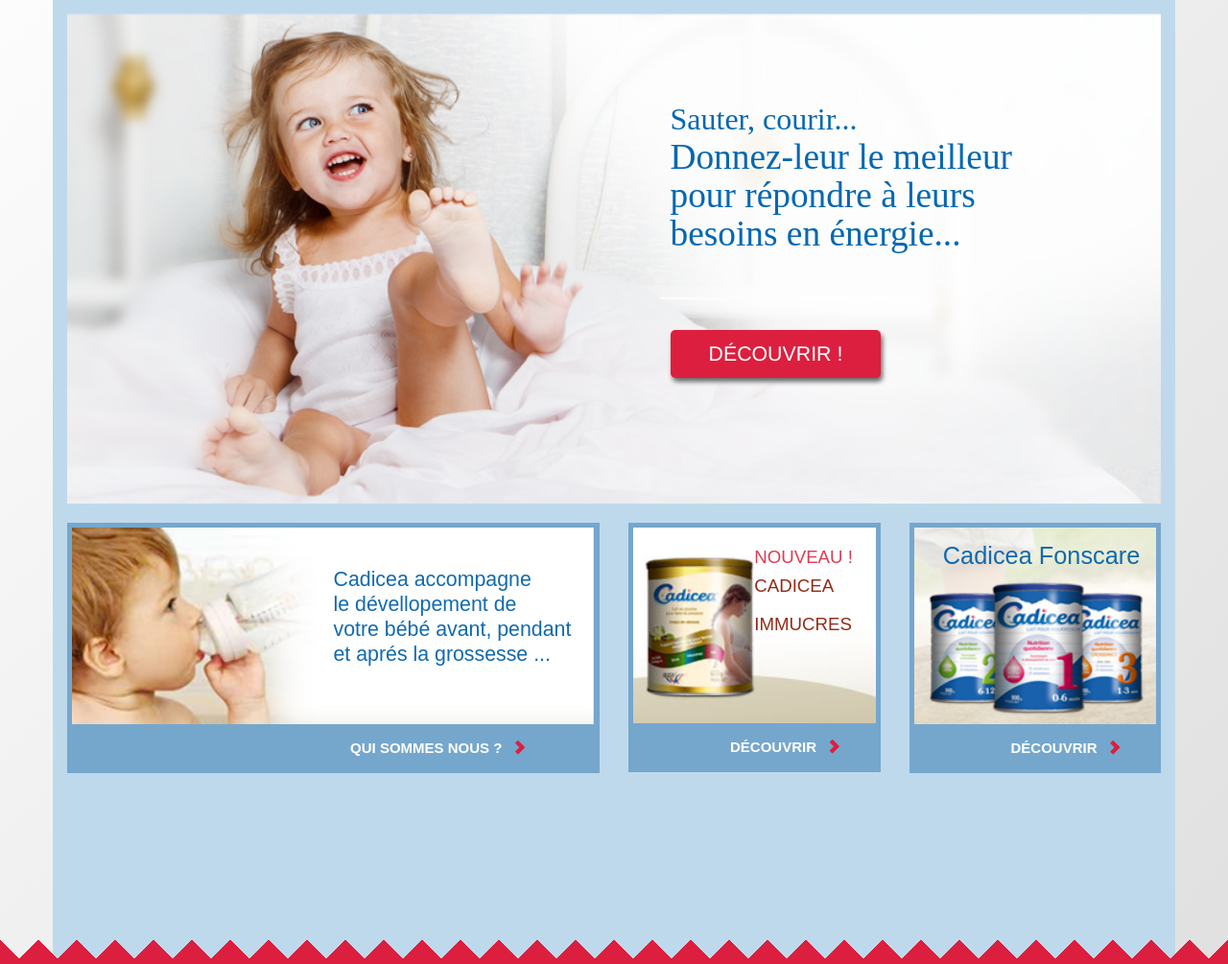
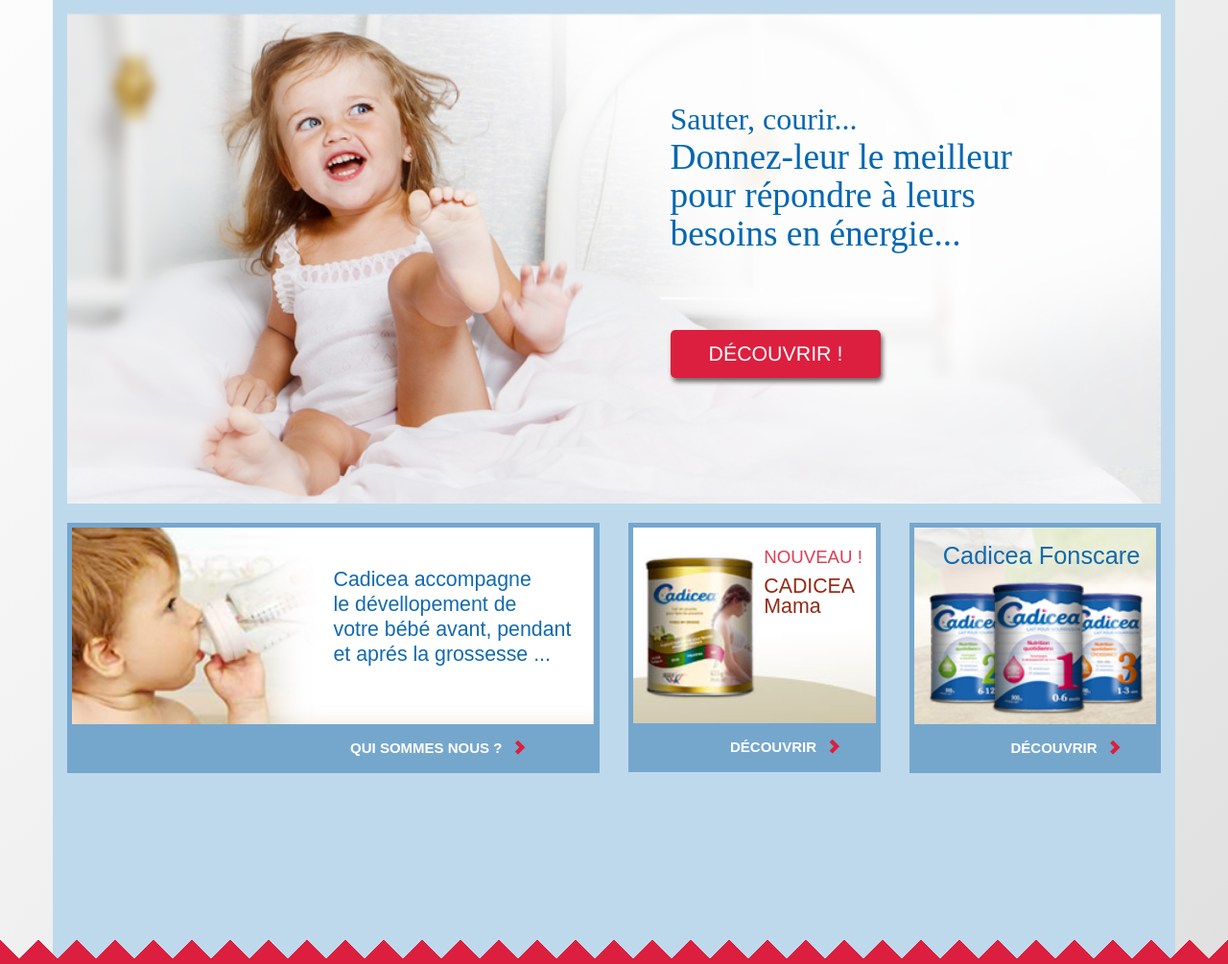
Before and after one commit to daolf/cadiceaLight, a PHP site: page / in a window 1280 px wide. Shown: the part 229-1234 px from the top of the page at 96% size. Run offline with PHP 8.4, Linux system fonts and the light colour scheme; some web fonts are replaced.

Commit message:
changement text push 2

```diff
--- a/css/middle.css
+++ b/css/middle.css
@@ -58,6 +58,7 @@
     font-size: 14pt;
     color:#de3b52;
     text-align: left;
+    margin-left: 10px;
 }
 
 .text-visuel2bis {
@@ -65,9 +66,12 @@
     top: 20%;
     left: 50%;
     font-family: vagBold, Arial;
-    font-size: 14pt;
+    font-size: 16pt;
     color:#932a15;
     text-align: left;
+    margin-left: 10px;
+    margin-top: 10px;
+    line-height: 100%;
 }
 
 
--- a/html/middle.html
+++ b/html/middle.html
@@ -35,7 +35,7 @@
                     <p class="text-visuel2">NOUVEAU !
                     </p>
                     <p class="text-visuel2bis">CADICEA
-                        <br/>IMMUCRES
+                        <br/>Mama
                     </p>
                 </div>
             </div>
```
